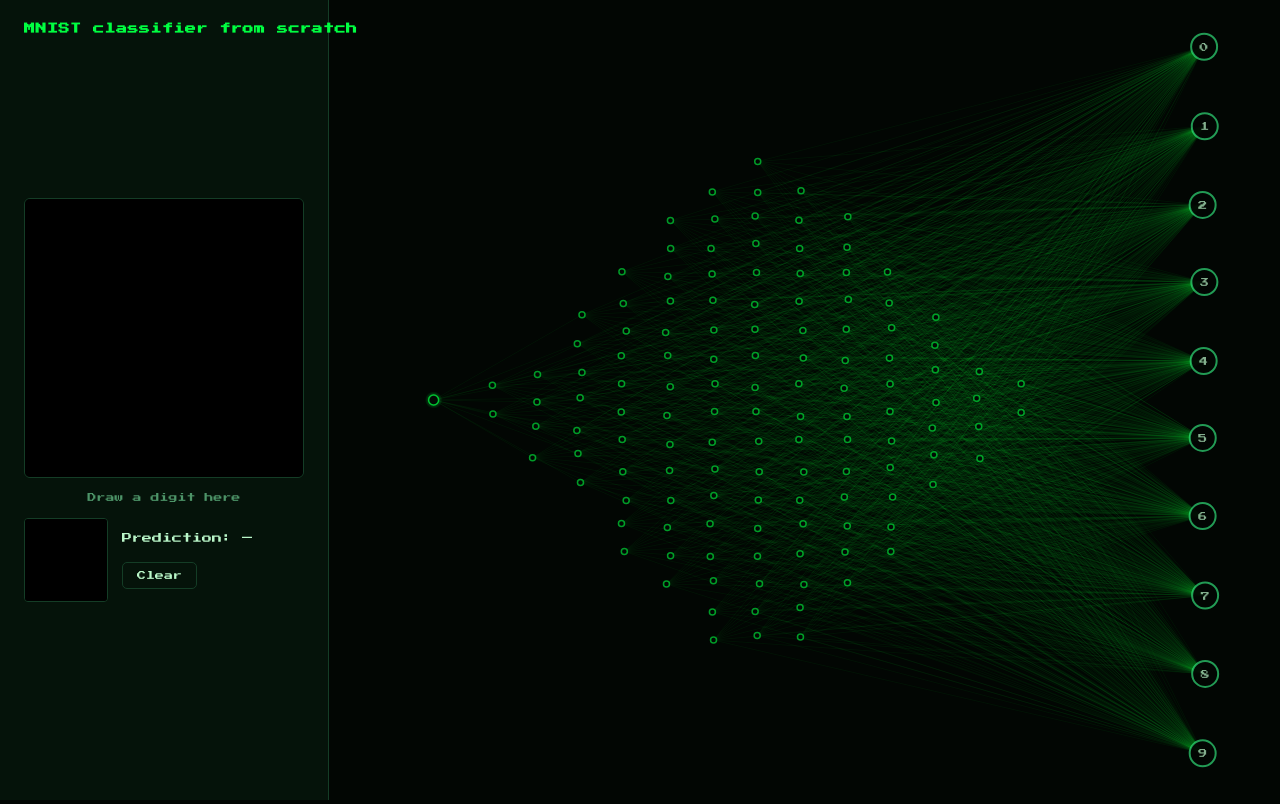
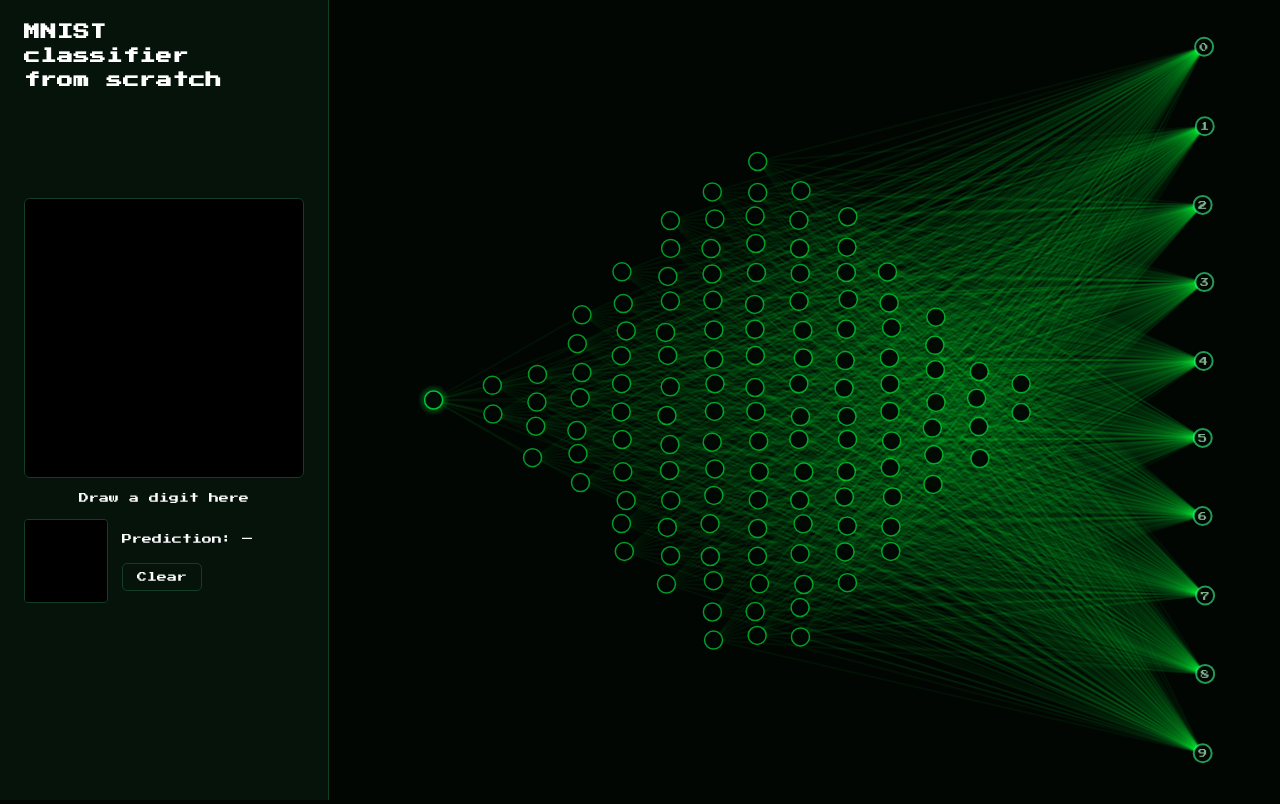
Before and after one commit to RonaldSierraDev/neural-net-from-scratch, a website built with Vite: page frontend/index.html in a window 1280 px wide. Built offline with nearby package versions, Linux system fonts and the light colour scheme; no server answers.

Commit message:
Tune node size/edge width and unify text color to white
Settle node radius and edge width from earlier experiments, and make
the title, draw hint, prediction result, and clear button all white
at consistent sizes instead of mixed green/muted tones.

```diff
--- a/frontend/src/networkGraph.ts
+++ b/frontend/src/networkGraph.ts
@@ -52,11 +52,15 @@ const COLUMN_SPACING = 48    // px between columns (smaller = more compact)
 const ROW_SPACING = 28       // px between neurons in a column (smaller = more compact)
 const WOBBLE_AMP = 2.6       // px of idle drift; 0 disables wobble
 
+// All nodes (hidden, output, input anchor) render at the same radius so the
+// numbered output nodes don't read as visually "special" or larger.
+const NODE_RADIUS = 9
+
 const HIDDEN_COLOR = '0, 255, 65'
 const OUTPUT_COLOR = '57, 255, 140'
 const WINNER_COLOR = '255, 255, 255'
 const EDGE_COLOR = '0, 255, 65'
-const EDGE_WIDTH = 1
+const EDGE_WIDTH = 2
 const EDGE_BASE_ALPHA = 0.05
 const EDGE_ACTIVE_ALPHA = 0.3
 const NODE_FILL = '2, 6, 3'
@@ -306,7 +310,7 @@ function render(now: number) {
     }
 
     // input anchor dot
-    drawNodeCircle(inputOrigin.x, inputOrigin.y, 5, HIDDEN_COLOR, 0.3)
+    drawNodeCircle(inputOrigin.x, inputOrigin.y, NODE_RADIUS, HIDDEN_COLOR, 0.3)
 
     // pulses (targets are nodes, so pulses track the wobble automatically)
     pulses = pulses.filter((p) => {
@@ -331,7 +335,7 @@ function render(now: number) {
     for (const node of hiddenNodes) {
         node.activation += (node.target - node.activation) * 0.12
         ctx.globalAlpha = introProgress(node, now)
-        drawNodeCircle(node.x, node.y, 3, HIDDEN_COLOR, node.activation)
+        drawNodeCircle(node.x, node.y, NODE_RADIUS, HIDDEN_COLOR, node.activation)
     }
     ctx.globalAlpha = 1
 
@@ -339,7 +343,7 @@ function render(now: number) {
     for (const node of outputNodes) {
         node.activation += (node.target - node.activation) * 0.12
         ctx.globalAlpha = introProgress(node, now)
-        drawNodeCircle(node.x, node.y, 13, OUTPUT_COLOR, node.activation, 2)
+        drawNodeCircle(node.x, node.y, NODE_RADIUS, OUTPUT_COLOR, node.activation, 2)
         ctx.fillStyle = `rgba(186, 247, 201, ${0.7 + node.activation * 0.3})`
         ctx.font = "9px 'Press Start 2P', ui-monospace, monospace"
         ctx.textAlign = 'center'
--- a/frontend/src/style.css
+++ b/frontend/src/style.css
@@ -46,10 +46,11 @@ body {
   position: fixed;
   top: 20px;
   left: 24px;
+  max-width: 200px;
   margin: 0;
-  font-size: 11px;
-  line-height: 1.6;
-  color: var(--accent);
+  font-size: 16px;
+  line-height: 1.5;
+  color: #ffffff;
   letter-spacing: 0.5px;
   z-index: 10;
   pointer-events: none;
@@ -78,8 +79,8 @@ body {
 #draw-hint {
   margin: 0;
   text-align: center;
-  font-size: 9px;
-  color: var(--text);
+  font-size: 10px;
+  color: #ffffff;
 }
 
 #draw-meta {
@@ -98,14 +99,14 @@ body {
 
 #result {
   margin: 0 0 8px;
-  color: var(--text-bright);
+  color: #ffffff;
   font-size: 10px;
   min-height: 2.4em;
 }
 
 #clear {
-  font: 9px var(--pixel-font);
-  color: var(--text-bright);
+  font: 10px var(--pixel-font);
+  color: #ffffff;
   background: transparent;
   border: 1px solid var(--border);
   border-radius: 5px;
```
